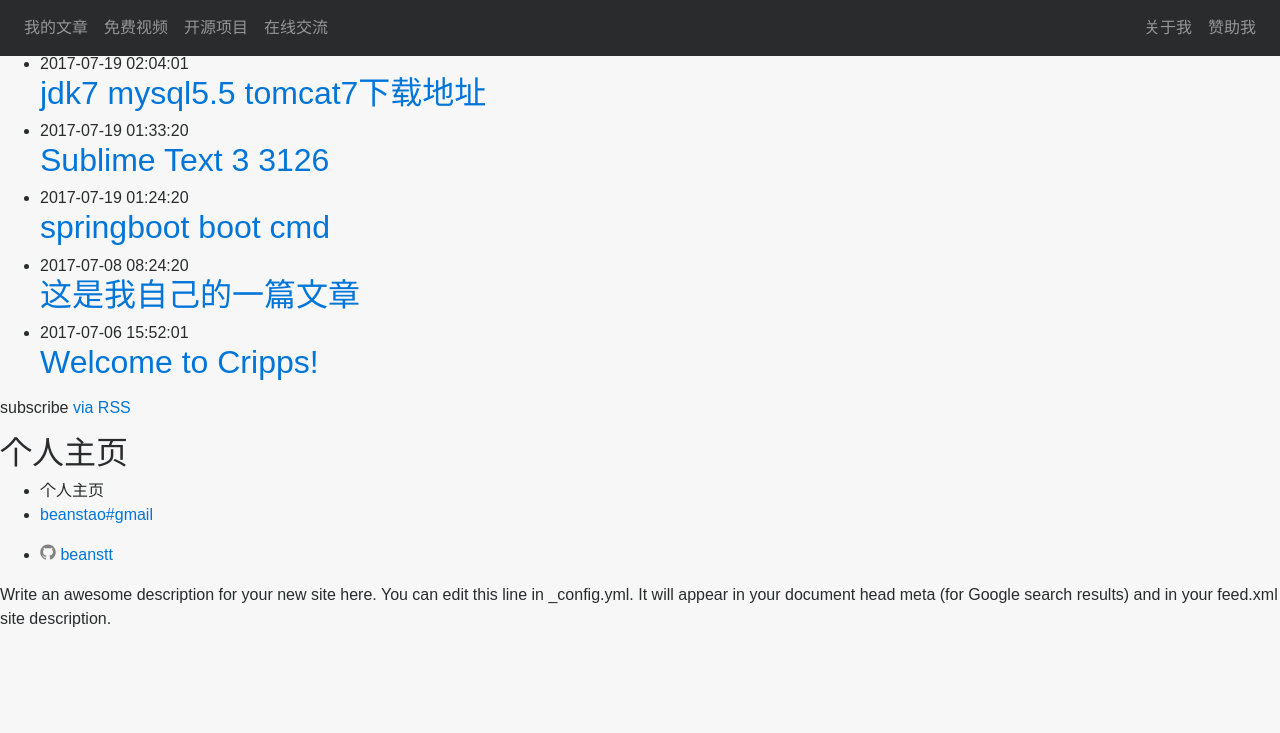
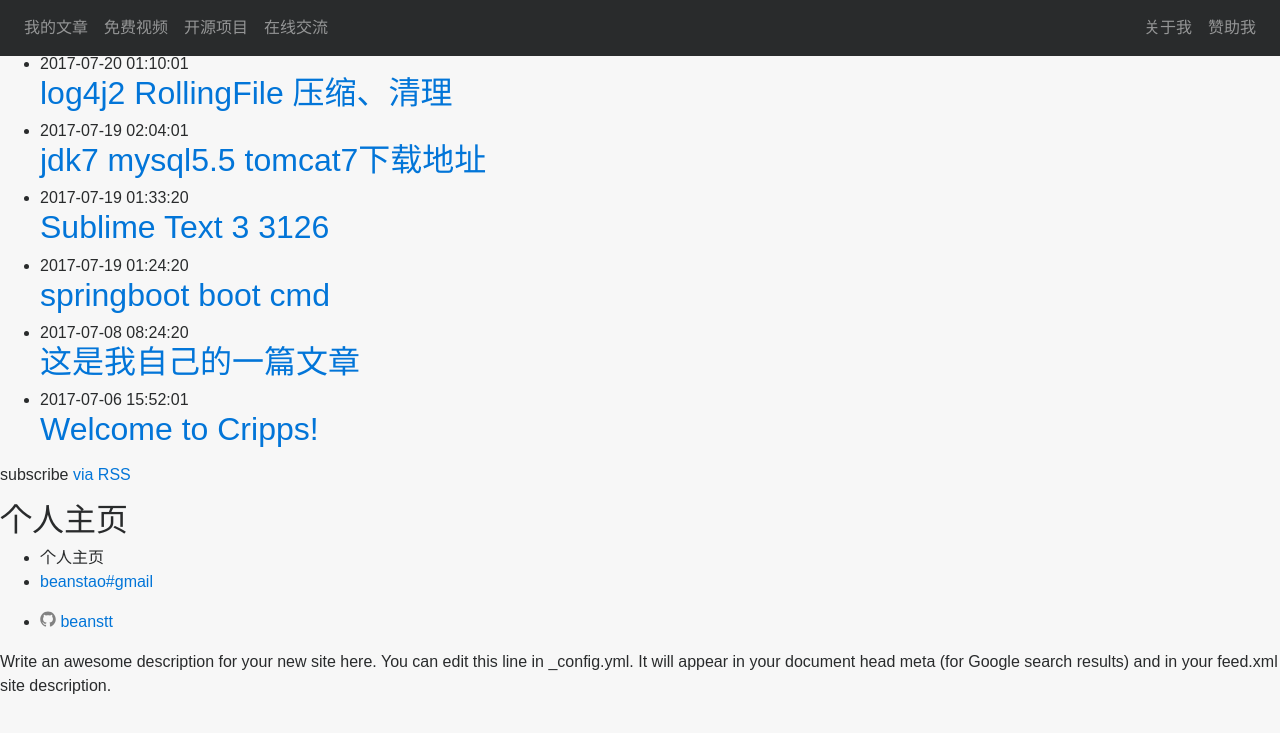
Before and after one commit to beanstt/beanstt.github.io, a Jekyll site: the page built from index.md, in a window 1280 px wide. Shown: the top 733 px of the page. Built offline with Jekyll 4.4.1, drawn with Linux system fonts in a browser that asks for light colours; nearby versions of some CDN libraries.

Commit message:
add：log4j2

````diff
--- a/_posts/2017-07-06-welcome-to-cripps.markdown
+++ b/_posts/2017-07-06-welcome-to-cripps.markdown
@@ -2,7 +2,7 @@
 layout: post
 title:  "Welcome to Cripps!"
 date:   2017-07-06 23:52:01 +0800
-categories: Cripps update
+categories: update
 ---
 You’ll find this post in your `_posts` directory. Go ahead and edit it and re-build the site to see your changes. You can rebuild the site in many different ways, but the most common way is to run `Cripps serve`, which launches a web server and auto-regenerates your site when a file is updated.
 
--- a/_posts/2017-07-08-article.markdown
+++ b/_posts/2017-07-08-article.markdown
@@ -2,6 +2,6 @@
 layout: post
 title:  "这是我自己的一篇文章"
 date:   2017-07-08 16:24:20 +0800
-categories: cripps update
+categories: update
 ---
 这是我自己的内容，可以开始写内容了。
--- /dev/null
+++ b/_posts/2017-07-20-log4j2.md
@@ -0,0 +1,28 @@
+---
+layout: post
+title:  "log4j2 RollingFile 压缩、清理"
+date:   2017-07-20 09:10:01 +0800
+categories: log4j2
+---
+## log4j2 RollingFile 压缩、清理
+```
+<Properties>
+    <Property name="baseDir">logs</Property>
+</Properties>
+<Appenders>
+    <RollingFile name="RollingFile" fileName="${baseDir}/app.log" filePattern="${baseDir}/$${date:yyyy-MM}/eagle-logs/%d{yyyy-MM-dd}.log.gz">
+        <PatternLayout pattern="%d{yyyy-MM-dd HH:mm:ss.SSS},[%thread],%-5level,%logger{50},%msg%n"/>
+        <Policies>
+            <OnStartupTriggeringPolicy />
+            <SizeBasedTriggeringPolicy size="20 MB" />
+            <TimeBasedTriggeringPolicy />
+        </Policies>
+        <DefaultRolloverStrategy>
+            <Delete basePath="${baseDir}" maxDepth="3">
+                <IfFileName glob="*/project-logs/*.log.gz" />
+                <IfLastModified age="10d" />
+            </Delete>
+        </DefaultRolloverStrategy>
+    </RollingFile>
+</Appenders>
+```
````
